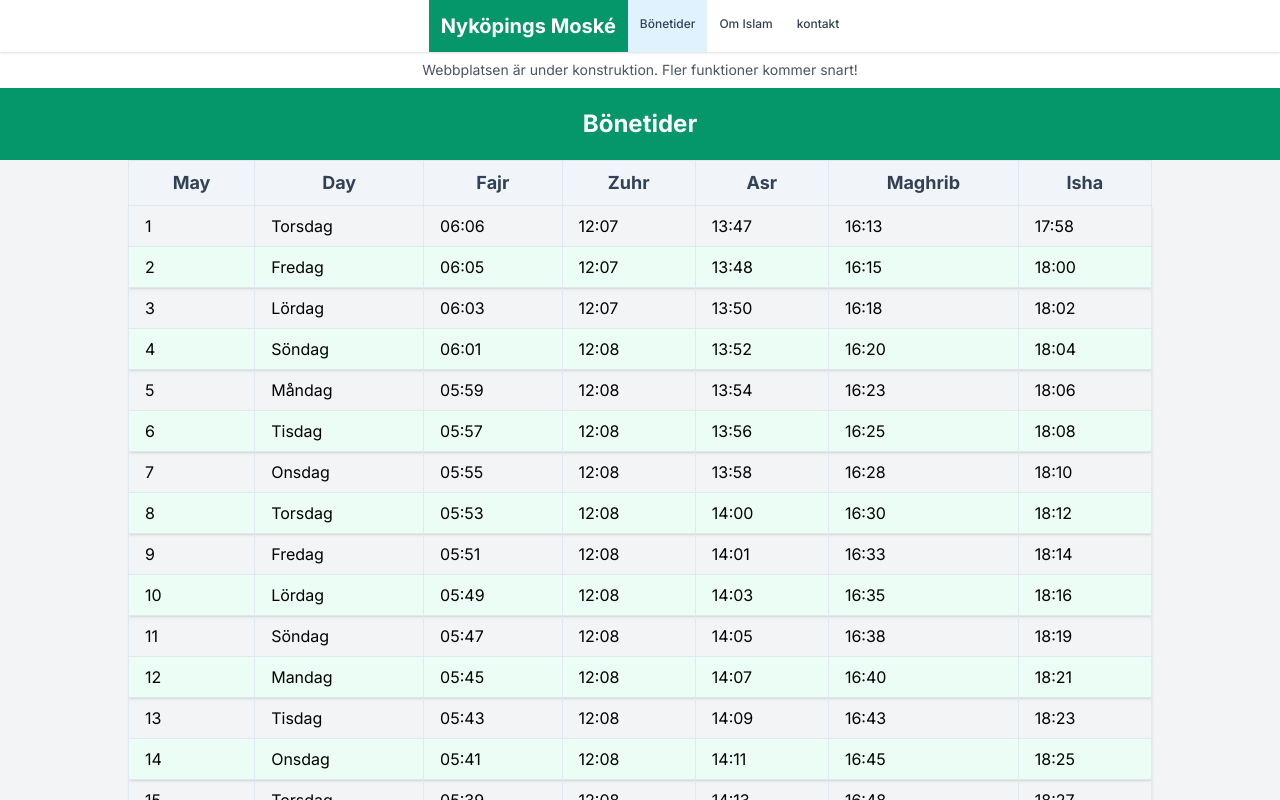
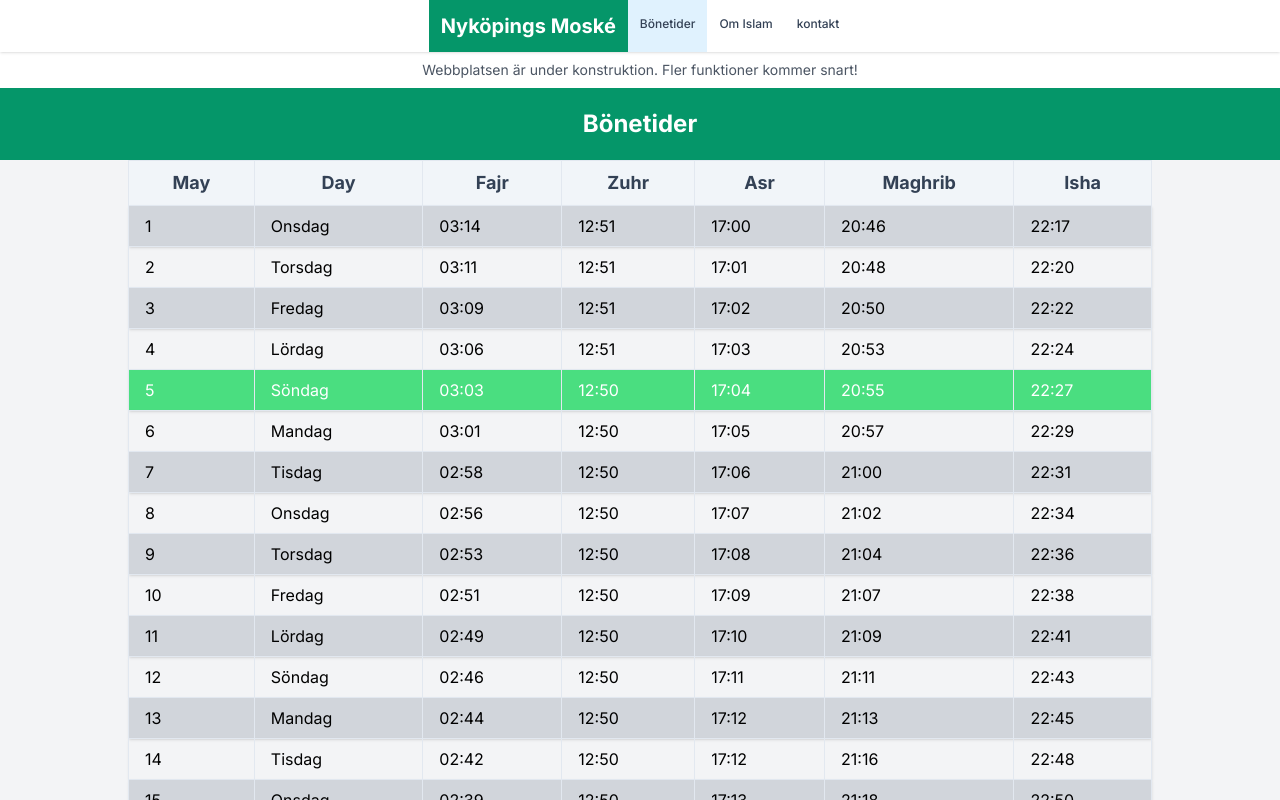
Before and after one commit to n4sser77/nextjs-moske, a Next.js app: page /bonetider in a window 1280 px wide. Shown: the top 800 px of the page. Built offline with nearby package versions, Linux system fonts and the light colour scheme.

Commit message:
Uppdated prayer table, added highlight

```diff
--- a/app/bonetider/page.tsx
+++ b/app/bonetider/page.tsx
@@ -1,5 +1,7 @@
 import PrayerTable from "@/app/ui/components/PrayerTable"
 export default function Bonetider() {
+
+
     return (
         <div className="bg-gray-100">
 
--- a/app/data/Prayers.ts
+++ b/app/data/Prayers.ts
@@ -1,5 +1,5 @@
-export interface PrayerTime {
-    Date: string;
+export interface PrayerTimes {
+    Date: number;
     Day: string;
     Fajr: string;
     Shuruq: string;
@@ -9,43 +9,46 @@ export interface PrayerTime {
     Isha: string;
 }
 
-const rawData: string =
+const rawData: any =
 `Date;Day;Fajr;Shuruq;Zuhr;Asr;Maghrib;Isha
-1;Torsdag;06:06;07:58;12:07;13:47;16:13;17:58
-2;Fredag;06:05;07:56;12:07;13:48;16:15;18:00
-3;Lördag;06:03;07:53;12:07;13:50;16:18;18:02
-4;Söndag;06:01;07:51;12:08;13:52;16:20;18:04
-5;Måndag;05:59;07:49;12:08;13:54;16:23;18:06
-6;Tisdag;05:57;07:47;12:08;13:56;16:25;18:08
-7;Onsdag;05:55;07:44;12:08;13:58;16:28;18:10
-8;Torsdag;05:53;07:42;12:08;14:00;16:30;18:12
-9;Fredag;05:51;07:39;12:08;14:01;16:33;18:14
-10;Lördag;05:49;07:37;12:08;14:03;16:35;18:16
-11;Söndag;05:47;07:35;12:08;14:05;16:38;18:19
-12;Mandag;05:45;07:32;12:08;14:07;16:40;18:21
-13;Tisdag;05:43;07:30;12:08;14:09;16:43;18:23
-14;Onsdag;05:41;07:27;12:08;14:11;16:45;18:25
-15;Torsdag;05:39;07:25;12:08;14:13;16:48;18:27
-16;Fredag;05:37;07:22;12:08;14:14;16:50;18:29
-17;Lördag;05:35;07:20;12:08;14:16;16:53;18:31
-18;Söndag;05:32;07:17;12:08;14:18;16:55;18:34
-19;Måndag;05:30;07:14;12:08;14:20;16:57;18:36
-20;Tisdag;05:28;07:12;12:08;14:22;17:00;18:38
-21;Onsdag;05:26;07:09;12:08;14:24;17:02;18:40
-22;Torsdag;05:23;07:07;12:08;14:25;17:05;18:42
-23;Fredag;05:21;07:04;12:08;14:27;17:07;18:44
-24;Lördag;05:18;07:01;12:07;14:29;17:10;18:46
-25;Söndag;05:16;07:58;12:07;14:31;17:12;18:49
-26;Måndag;05:14;06:56;12:07;14:33;17:15;18:51
-27;Tisdag;05:11;06:53;12:07;14:34;17:17;18:53
-28;Onsdag;05:09;06:50;12:07;14:36;17:19;18:55`;
+1;Onsdag;03:14;04:52;12:51;17:00;20:46;22:17
+2;Torsdag;03:11;04:49;12:51;17:01;20:48;22:20
+3;Fredag;03:09;04:47;12:51;17:02;20:50;22:22
+4;Lördag;03:06;04:44;12:51;17:03;20:53;22:24
+5;Söndag;03:03;04:42;12:50;17:04;20:55;22:27
+6;Mandag;03:01;04:39;12:50;17:05;20:57;22:29
+7;Tisdag;02:58;04:37;12:50;17:06;21:00;22:31
+8;Onsdag;02:56;04:34;12:50;17:07;21:02;22:34
+9;Torsdag;02:53;04:32;12:50;17:08;21:04;22:36
+10;Fredag;02:51;04:30;12:50;17:09;21:07;22:38
+11;Lördag;02:49;04:27;12:50;17:10;21:09;22:41
+12;Söndag;02:46;04:25;12:50;17:11;21:11;22:43
+13;Mandag;02:44;04:23;12:50;17:12;21:13;22:45
+14;Tisdag;02:42;04:21;12:50;17:12;21:16;22:48
+15;Onsdag;02:39;04:19;12:50;17:13;21:18;22:50
+16;Torsdag;02:37;04:16;12:50;17:14;21:20;22:52
+17;Fredag;02:35;04:14;12:50;17:15;21:22;22:54
+18;Lördag;02:33;04:12;12:50;17:16;21:24;22:56
+19;Söndag;02:31;04:10;12:50;17:17;21:27;22:59
+20;Mandag;02:29;04:08;12:50;17:17;21:29;23:01
+21;Tisdag;02:27;04:06;12:51;17:18;21:31;23:03
+22;Onsdag;02:25;04:05;12:51;17:19;21:33;23:05
+23;Torsdag;02:23;04:03;12:51;17:20;21:35;23:07
+24;Fredag;02:21;04:01;12:51;17:21;21:37;23:09
+25;Lördag;02:19;03:59;12:51;17:21;21:39;23:11
+26;Söndag;02:18;03:57;12:51;17:22;21:41;23:13
+27;Mandag;02:16;03:56;12:51;17:23;21:43;23:15
+28;Tisdag;02:14;03:54;12:51;17:23;21:44;23:17
+29;Onsdag;02:13;03:53;12:51;17:24;21:46;23:18
+30;Torsdag;02:11;03:51;12:52;17:25;21:48;23:20
+31;Fredag;02:10;03:50;12:52;17:25;21:50;23:22`;
 
 const rows: string[] = rawData.split('\n');
 const headers: string[] = rows.shift()?.split(';') || [];
-export const data: PrayerTime[] = rows.map(row => {
+export const data: PrayerTimes[] = rows.map(row => {
     const values: string[] = row.split(';');
     return headers.reduce((obj: any, header: string, index: number) => {
-        obj[header as keyof PrayerTime] = values[index];
+        obj[header as keyof PrayerTimes] = index === 0 ? parseInt(values[index], 10) : values[index];
         return obj;
-    }, {} as PrayerTime);
+    }, {} as PrayerTimes);
 });
--- a/app/ui/components/PrayerTable.tsx
+++ b/app/ui/components/PrayerTable.tsx
@@ -2,15 +2,18 @@ import { data } from "@/app/data/Prayers";
 
 const date = new Date();
 const monthName = date.toLocaleString('default', { month: 'long' });
+const currentDay = new Date().getDate();
 
 
 export default function DataTable() {
+  //console.log(data[currentDay - 1]);
+
   return (
     <div className="overflow-x-auto">
-      <table className="w-full table-auto border border-slate-200 lg:max-w-screen-lg lg:mx-auto " >
+      <table className="w-full table-auto border border-slate-200 lg:max-w-screen-lg lg:mx-auto">
         <thead className="bg-slate-100 text-slate-700 font-bold text-lg text-center">
           <tr>
-            <th className="px-4 py-2 border border-slate-200">  {monthName} </th>
+            <th className="px-4 py-2 border border-slate-200">{monthName}</th>
             <th className="px-4 py-2 border border-slate-200">Day</th>
             <th className="px-4 py-2 border border-slate-200">Fajr</th>
             <th className="px-4 py-2 border border-slate-200">Zuhr</th>
@@ -19,16 +22,31 @@ export default function DataTable() {
             <th className="px-4 py-2 border border-slate-200">Isha</th>
           </tr>
         </thead>
-        <tbody >
-          {data.map((prayer, index) => (
-            <tr key={index} className="border-b border-slate-200 even:bg-emerald-50 text-slate- shadow hover:bg-slate-100">
-              <td className="px-4 py-2 border border-slate-200">{prayer.Date}</td>
-              <td className="px-4 py-2 border border-slate-200">{prayer.Day}</td>
-              <td className="px-4 py-2 border border-slate-200">{prayer.Fajr}</td>
-              <td className="px-4 py-2 border border-slate-200">{prayer.Zuhr}</td>
-              <td className="px-4 py-2 border border-slate-200">{prayer.Asr}</td>
-              <td className="px-4 py-2 border border-slate-200">{prayer.Maghrib}</td>
-              <td className="px-4 py-2 border border-slate-200">{prayer.Isha}</td>
+        <tbody>
+          {data.map((day, index) => (
+            <tr
+              key={index}
+              className={`border-b border-slate-200
+              ${
+                (day.Date !== currentDay) ? 'odd:bg-gray-300' :
+
+                (day.Date === currentDay) ? 'bg-green-400 text-white text-bold' : ''
+
+                }
+
+                 text-slate- shadow hover:bg-gray-slate-100`
+              }
+
+            >
+
+
+              <td className="px-4 py-2 border border-slate-200">{day.Date}</td>
+              <td className="px-4 py-2 border border-slate-200">{day.Day}</td>
+              <td className="px-4 py-2 border border-slate-200">{day.Fajr}</td>
+              <td className="px-4 py-2 border border-slate-200">{day.Zuhr}</td>
+              <td className="px-4 py-2 border border-slate-200">{day.Asr}</td>
+              <td className="px-4 py-2 border border-slate-200">{day.Maghrib}</td>
+              <td className="px-4 py-2 border border-slate-200">{day.Isha}</td>
             </tr>
           ))}
         </tbody>
--- a/app/ui/components/ServiceCard.jsx
+++ b/app/ui/components/ServiceCard.jsx
@@ -2,7 +2,7 @@ import Link from "next/link";
 
 export default function ServiceCard({ title, description, link }) {
   return (
-    <div className="max-w-full overflow-hidden m-2 bg-white shadow-lg rounded-lg">
+    <div className="max-w-full overflow-hidden m-2 bg-white shadow-lg rounded-lg hover:shadow-2x hover:scale-105 transition-all">
 
       <Link href={link} className="block bg-emerald-900 hover:bg-emerald-600 text-white font-bold py-4 px-6">
 
```
Also changed, not shown: app/data/prayerData.csv.
